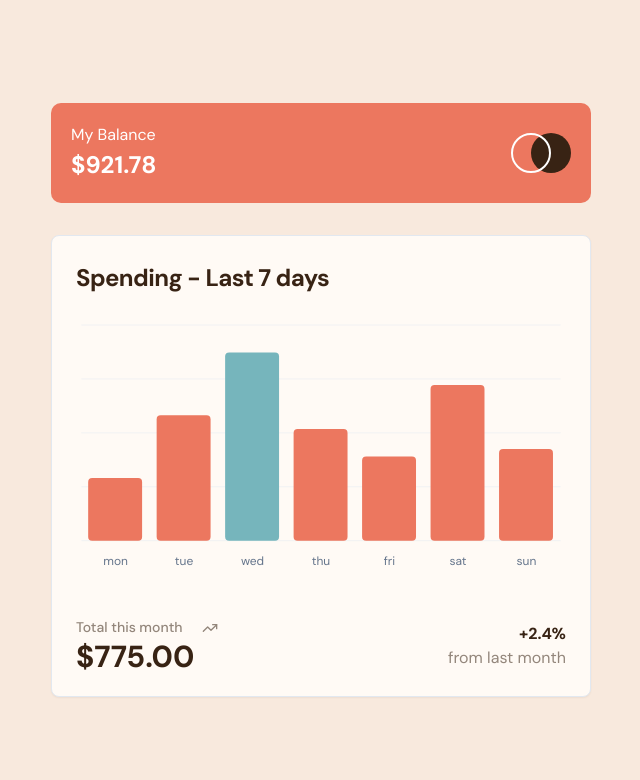
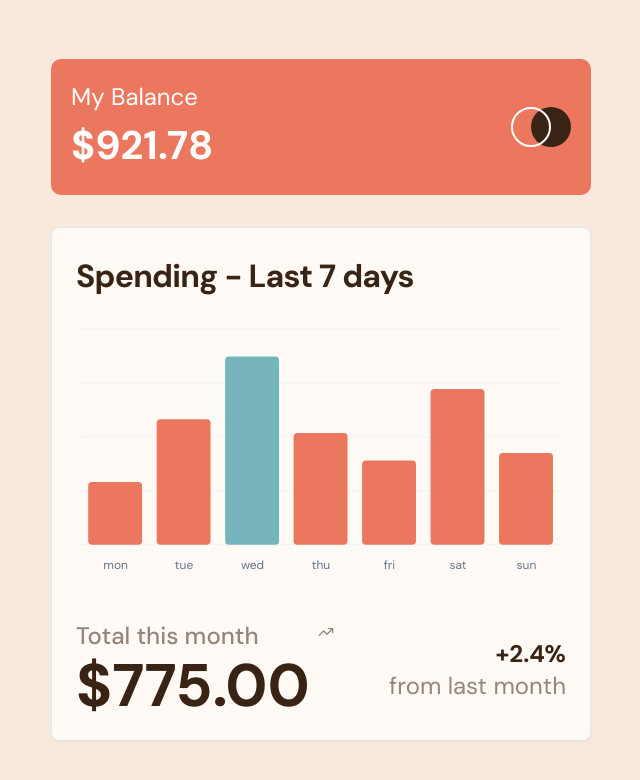
Before and after one commit to queseri/expenses-chart, a React (Vite) app: page / in a window 1280 px wide. Shown: the top 780 px of the page, without its empty margins (319-959 px from the left). Built offline with nearby package versions, Linux system fonts and the light colour scheme.

Commit message:
font size for desktop adjusted

```diff
--- a/src/App.tsx
+++ b/src/App.tsx
@@ -82,10 +82,10 @@ function App() {
                 <div className=" bg-[hsl(var(--soft-red))] rounded-[10px] p-5">
                     <div className="flex justify-between">
                         <div className="flex flex-col justify-center align-middle">
-                            <h3 className="text-[hsl(var(--white))] text-[1rem]">
+                            <h3 className="text-[hsl(var(--white))] text-[1rem] lg:text-[1.5rem]">
                                 My Balance
                             </h3>
-                            <p className="text-[1.5rem] text-[hsl(var(--white))] font-bold">
+                            <p className="text-[1.5rem] lg:text-[2.5rem] text-[hsl(var(--white))] font-bold">
                                 $921.78
                             </p>
                         </div>
@@ -98,7 +98,7 @@ function App() {
             <div className="max-w-[35.75rem] w-full p-4">
                 <Card className="bg-[hsl(var(--very-pale-orange))]">
                     <CardHeader>
-                        <CardTitle className="text-[1.5rem] font-bold text-[hsl(var(--dark-brown))]">
+                        <CardTitle className="text-[1.5rem] lg:text-[2rem] font-bold text-[hsl(var(--dark-brown))]">
                             {" "}
                             Spending - Last 7 days
                         </CardTitle>
@@ -129,16 +129,16 @@ function App() {
                     </CardContent>
                     <CardFooter className="flex-row justify-between items-center gap-2 text-sm">
                         <div className="flex gap-2 font-medium leading-none text-[hsl(var(--medium-brown))]">
-                            <p className="flex flex-col gap-2">
+                            <p className="flex flex-col gap-2 text-[1rem] lg:text-[1.5rem]">
                                 Total this month{" "}
-                                <span className="font-bold text-[hsl(var(--dark-brown))] text-[1.9rem] ">
+                                <span className="font-bold text-[hsl(var(--dark-brown))] text-[2.5rem] lg:text-[3.75rem]">
                                     ${(totalAmount * 3.4).toFixed(2)}
                                 </span>
                             </p>
                             <TrendingUp className="h-4 w-4" />
                         </div>
                         <div className="leading-none text-[1rem]  ">
-                            <p className="flex flex-col text-[hsl(var(--medium-brown))] items-end gap-2">
+                            <p className="flex flex-col text-[hsl(var(--medium-brown))]  text-[1rem] lg:text-[1.5rem] items-end gap-2">
                                 <span className="font-bold text-[hsl(var(--dark-brown))]">
                                     +2.4%
                                 </span>{" "}
```
Also changed, not shown: public/expense-chart.png.
